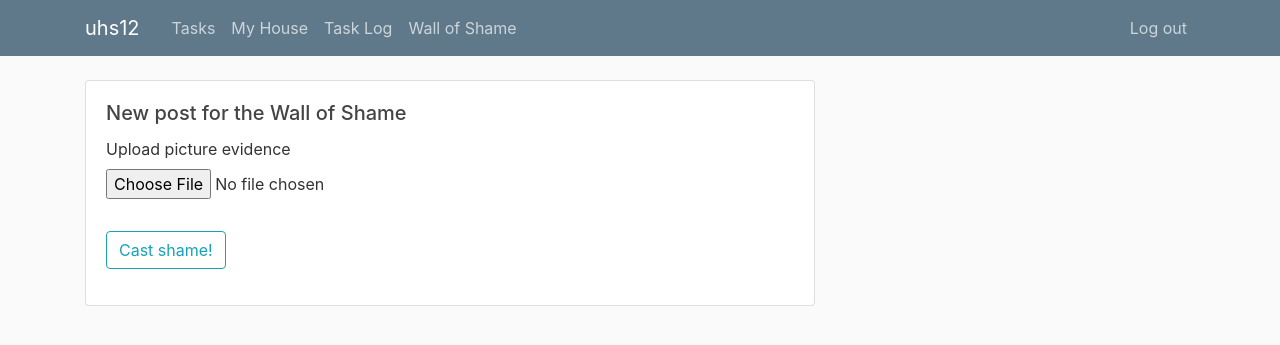
After one commit to seamus91g/uhs12, a Flask app: page /wallofshame in a window 1280 px wide. The commit adds this page. Shown: the top 345 px of the page. Run offline with Flask 2, Linux system fonts and the light colour scheme; the visitor is signed in with stand-in values (Sample User, id 1); data comes from the database, SQL or seed files in the repository; data that the repository does not hold is empty; some libraries are stand-ins or nearby versions.

Commit message:
Cool off working correctly. Added wall of shame

```diff
--- a/uhs12app/forms.py
+++ b/uhs12app/forms.py
@@ -1,10 +1,9 @@
 from flask_wtf import FlaskForm
 from wtforms import StringField, PasswordField, SubmitField, BooleanField, IntegerField
-from wtforms.validators import DataRequired, Length, Email, EqualTo, ValidationError
+from wtforms.validators import DataRequired, Length, Email, EqualTo, ValidationError, Optional
 from uhs12app.models import User, House, Task
-
-# from flask_wtf.file import FileField, FileAllowed
-# from flask_login import current_user
+from flask_wtf.file import FileField, FileAllowed
+from flask_login import current_user
 
 
 class RegistrationForm(FlaskForm):
@@ -76,21 +75,47 @@ class NewTaskForm(FlaskForm):
     )
     coolOffPeriod = IntegerField(
         "Number of cool off days for the task. The task is worth less points during this time",
-        validators=[DataRequired()],
+        validators=[Optional()],
     )
     coolOffValue = IntegerField(
         "Number of points for completing the task during the cool off period",
-        validators=[DataRequired()],
+        validators=[Optional()],
     )
 
     submit = SubmitField("Create Task")
 
     def validate_name(self, name):
-        newTask = Task.query.filter_by(name=name.data).first()
+        newTask = Task.query.filter_by(name=name.data, houseId=current_user.houseId).first()
         if newTask:
             raise ValidationError(
                 "That task name is taken. Please choose a different name."
             )
 
+    #### @staticmethod
+    #### # What the heck? Sometimes it's a tuple and sometimes a list ... ?!?!?!
+    #### # TODO make this a decorator
+    # def err_tuple_to_list(form_item):
+    #     if isinstance(form_item.errors, tuple):
+    #         form_item.errors = list(form_item.errors)
 
-#   Task                id hid      name            description         value       coolDownTime        coolDownValue
+    ######## # For some reason, the second method below will not work the same as the first. WTF
+
+    #### def validate_coolOffValue(self, coolOffValue):
+    ####     if coolOffValue.data and not self.coolOffPeriod.data:
+    ####         NewTaskForm.err_tuple_to_list(self.coolOffPeriod)
+    ####         err_msg = "If you set a cool off value, you must also set number of cool off days! Leave both blank if you don't want a cool off period."
+    ####         self.coolOffPeriod.errors.append(err_msg)
+    ####         print("Cool value: ", self.coolOffPeriod.errors)
+
+    # Ensure coolOffValue if there is a coolOffPeriod
+    # def validate_coolOffPeriod(self, coolOffPeriod):
+    #     if coolOffPeriod.data and not self.coolOffValue.data:
+    #         NewTaskForm.err_tuple_to_list(self.coolOffValue)
+    #         err_msg = "If you set cool off days, you must also set a cool off value! Leave both blank if you don't want a cool off period."
+    #         self.coolOffValue.errors.append(err_msg)
+    #         print("cool period: ", self.coolOffValue.errors)
+
+class NewShamePostForm(FlaskForm):
+    picture = FileField('Upload picture evidence', validators=[DataRequired(), FileAllowed(['jpg', 'png'])])
+
+    submit = SubmitField("Cast shame!")
--- a/uhs12app/routes.py
+++ b/uhs12app/routes.py
@@ -1,4 +1,7 @@
+import os
+import secrets
 from datetime import datetime
+from PIL import Image
 from flask import render_template, url_for, flash, redirect, request
 from flask_login import login_user, current_user, logout_user, login_required
 from uhs12app import app, db, bcrypt
@@ -9,8 +12,9 @@ from uhs12app.forms import (
     JoinHouseForm,
     ReplyInviteForm,
     NewTaskForm,
+    NewShamePostForm,
 )
-from uhs12app.models import User, House, Invite, Task, TaskLog
+from uhs12app.models import User, House, Invite, Task, TaskLog, ShamePost
 
 
 @app.route("/")
@@ -22,7 +26,7 @@ def home():
     """
     if not current_user.houseId:
         return redirect(url_for("whathouse"))
-    allTasks = Task.query.all()
+    allTasks = Task.query.filter_by(houseId=current_user.houseId)
     return render_template("home.html", tasks=allTasks)
 
 
@@ -31,13 +35,13 @@ def home():
 def taskcomplete():
     taskCompleted = Task.query.filter_by(id=int(request.args["taskid"])).first()
     # TODO if last completed date is with cool off window, value is cool off value
-    ptsVal = taskCompleted.value
     taskItem = TaskLog(
         houseId=current_user.houseId,
         taskId=taskCompleted.id,
         idUser=current_user.id,
-        value=ptsVal,
+        value=taskCompleted.currentValue(),
     )
+    taskCompleted.updateCompleted(current_user)
     db.session.add(taskItem)
     db.session.commit()
     flash(f"Great work! You completed task '{taskCompleted.name}'", "success")
@@ -47,8 +51,7 @@ def taskcomplete():
 @app.route("/tasklog")
 @login_required
 def tasklog():
-    allTasksCompleted = TaskLog.query.all()
-    # task1 = allTasksCompleted[0]      # TODO what if no tasks, index error
+    allTasksCompleted = TaskLog.query.filter_by(houseId=current_user.houseId)
     return render_template(
         "tasklog.html", tasklog=allTasksCompleted, currUser=current_user
     )
@@ -82,6 +85,47 @@ def login():
         else:
             flash("Bad login! Check your email and password", "danger")
     return render_template("login.html", form=login_form)
+
+
+def save_picture(form_picture, sub_dir="wos_pics", output_size=(512, 512)):
+    """
+    Save a picture to the file system.
+    Assign random name in case users upload two pics with same name.
+    Picture will be resized to specified dimensions before being saved.
+    """
+    # Keep the extension but randomise the name
+    rand_hex = secrets.token_hex(8)
+    _, f_ext = os.path.splitext(form_picture.filename)
+    picture_fn = rand_hex + f_ext
+    # Save the desired sub directory in the static folder
+    pic_path = os.path.join(app.root_path, 'static', sub_dir, picture_fn)
+    # Scale the image according to parameters given by output_size
+    img = Image.open(form_picture)
+    img.thumbnail(output_size)
+    img.save(pic_path)
+    # Return the new name for the picture
+    return picture_fn
+
+
+@app.route("/wallofshame", methods=["GET", "POST"])
+def wallofshame():
+    # TODO Tally disapprovals and apply them when user leaves the page
+    shame_form = NewShamePostForm()
+    if shame_form.validate_on_submit():
+        pic_name = save_picture(shame_form.picture.data, sub_dir="wos_pics", output_size=(1024, 1024))
+        shame_post = ShamePost(
+            houseId=current_user.houseId,
+            userId=current_user.id,
+            postImage=pic_name,
+        )
+        db.session.add(shame_post)
+        db.session.commit()
+        flash(f"Hooray! You have cast shame!", "success")
+        return redirect(url_for("wallofshame"))
+
+    shame_posts = ShamePost.query.filter_by(houseId=current_user.houseId).all()
+
+    return render_template("wallofshame.html", shame_posts=shame_posts, form=shame_form)
 
 
 @app.route("/signup", methods=["GET", "POST"])
@@ -118,6 +162,7 @@ def myhouse():
     """
     if not current_user.houseId:
         return redirect(url_for("whathouse"))
+    house = House.query.filter_by(id=current_user.houseId).first()
     # TODO only allow the admin user to see the invites
     invitesWaiting = {}
     for invite in Invite.query.filter_by(
@@ -142,8 +187,8 @@ def myhouse():
             db.session.commit()
             return redirect(url_for("myhouse"))
     # TODO make this an OrderedDict and sort by person with most points
-    ptsUsers = TaskLog.pointsAllUsers(db.session)
-    return render_template("myhouse.html", invites=invitesWaiting, points=ptsUsers)
+    pts_users = TaskLog.pointsAllUsers(db.session, current_user.houseId)
+    return render_template("myhouse.html", house=house.name, invites=invitesWaiting, points=pts_users)
 
 
 @app.route("/whathouse")
@@ -237,6 +282,6 @@ def newtask():
         db.session.add(task)
         db.session.commit()
         flash(f"Task '{taskForm.name.data}' created!", "success")
-        return redirect(url_for("home"))
+        # return redirect(url_for("home"))
 
     return render_template("newtask.html", form=taskForm)
--- a/uhs12app/templates/layout.html
+++ b/uhs12app/templates/layout.html
@@ -34,6 +34,7 @@
                         <a class="nav-item nav-link" href="{{ url_for('home') }}">Tasks</a>
                         <a class="nav-item nav-link" href="{{ url_for('myhouse') }}">My House</a>
                         <a class="nav-item nav-link" href="{{ url_for('tasklog') }}">Task Log</a>
+                        <a class="nav-item nav-link" href="{{ url_for('wallofshame') }}">Wall of Shame</a>
                     </div>
                     <!-- Navbar Right Side -->
                     <div class="navbar-nav">
@@ -67,6 +68,10 @@
         </div>
     </main>
 
+
+<div style="margin-top:50px">
+</div>
+
     <!-- Optional JavaScript -->
     <!-- jQuery first, then Popper.js, then Bootstrap JS -->
     <script src="https://code.jquery.com/jquery-3.3.1.slim.min.js"
--- a/uhs12app/templates/myhouse.html
+++ b/uhs12app/templates/myhouse.html
@@ -2,7 +2,7 @@
 
 {% block content %}
 
-<p>See info on the members of this house</p>
+<p>See info on the members of {{ house }}</p>
 
 {% for invUser, invForm in invites.items() %}
 
--- /dev/null
+++ b/uhs12app/templates/wallofshame.html
@@ -0,0 +1,49 @@
+{% extends "layout.html" %}
+
+{% block content %}
+
+<div class="card">
+    <div class="card-body">
+        <h5 class="card-title">New post for the Wall of Shame</h5>
+
+        <form method="POST" action="" enctype="multipart/form-data">
+
+            {{ form.hidden_tag() }}
+            <fieldset class="form-group">
+
+                <div class="form-group">
+                    {{ form.picture.label() }}
+                    {{ form.picture(class="form-control-file") }}
+                    {% if form.picture.errors %}
+                        {% for error in form.picture.errors %}
+                            <span class="text-danger">{{ error }}</span></br>
+                        {% endfor %}
+                    {% endif %}
+                </div>
+            </fieldset>
+            <div class="form-group">
+                {{ form.submit(class="btn btn-outline-info") }}
+            </div>
+        </form>
+    </div>
+</div>
+
+
+{% for shame in shame_posts %}
+
+
+<div class="card">
+    <div class="card-body">
+        <h5 class="card-title">Title</h5>
+        <h6 class="card-subtitle mb-2 text-muted">{{ shame.dateCreated.strftime("%Y-%m-%d")}}</h6>
+        <img style="max-width: 100%" src="{{ url_for('static', filename='wos_pics/' + shame.postImage) }}"> </img>
+        <div>
+            <small>{{ img_path }}</small>
+        </div>
+    </div>
+</div>
+
+
+{% endfor %}
+
+{% endblock content %}
```
Also changed, not shown: uhs12app/models.py (+44 -28 lines), uhs12app/templates/home.html (+8 -2 lines), 2 other files.
